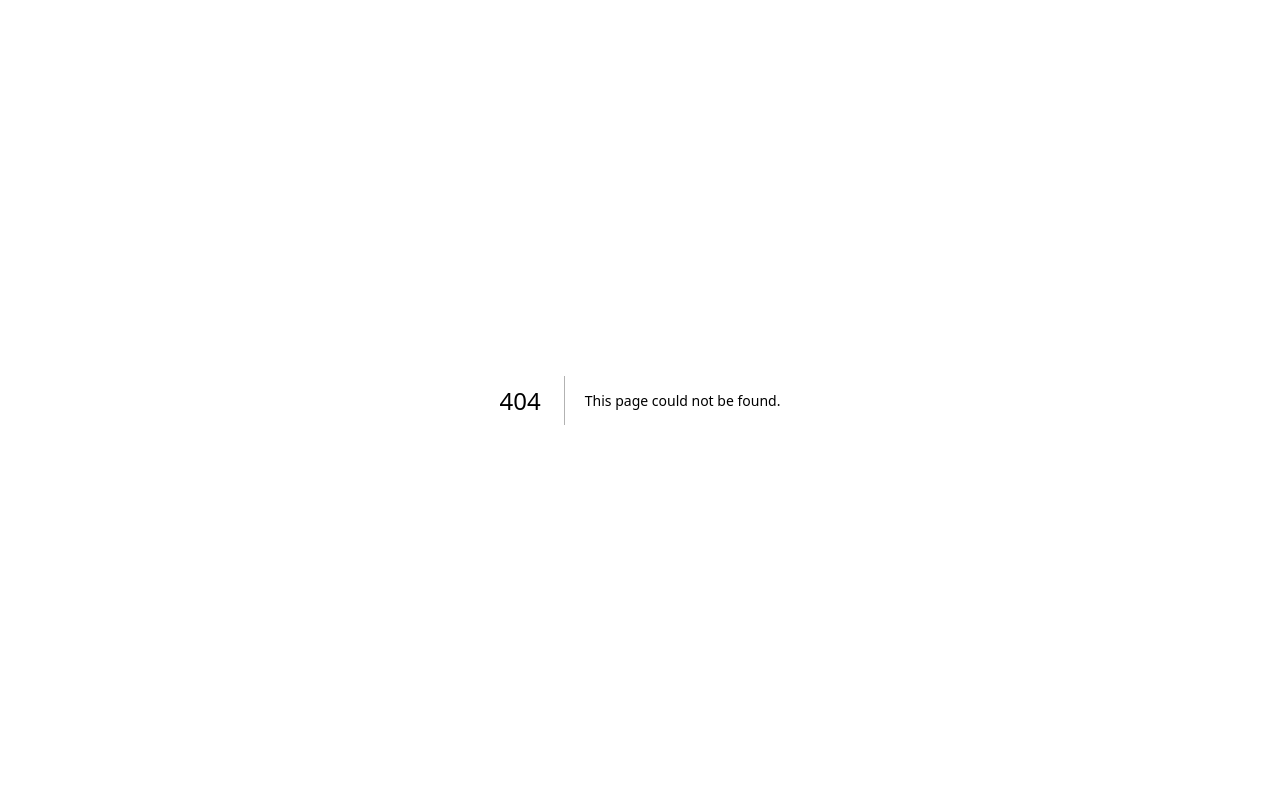
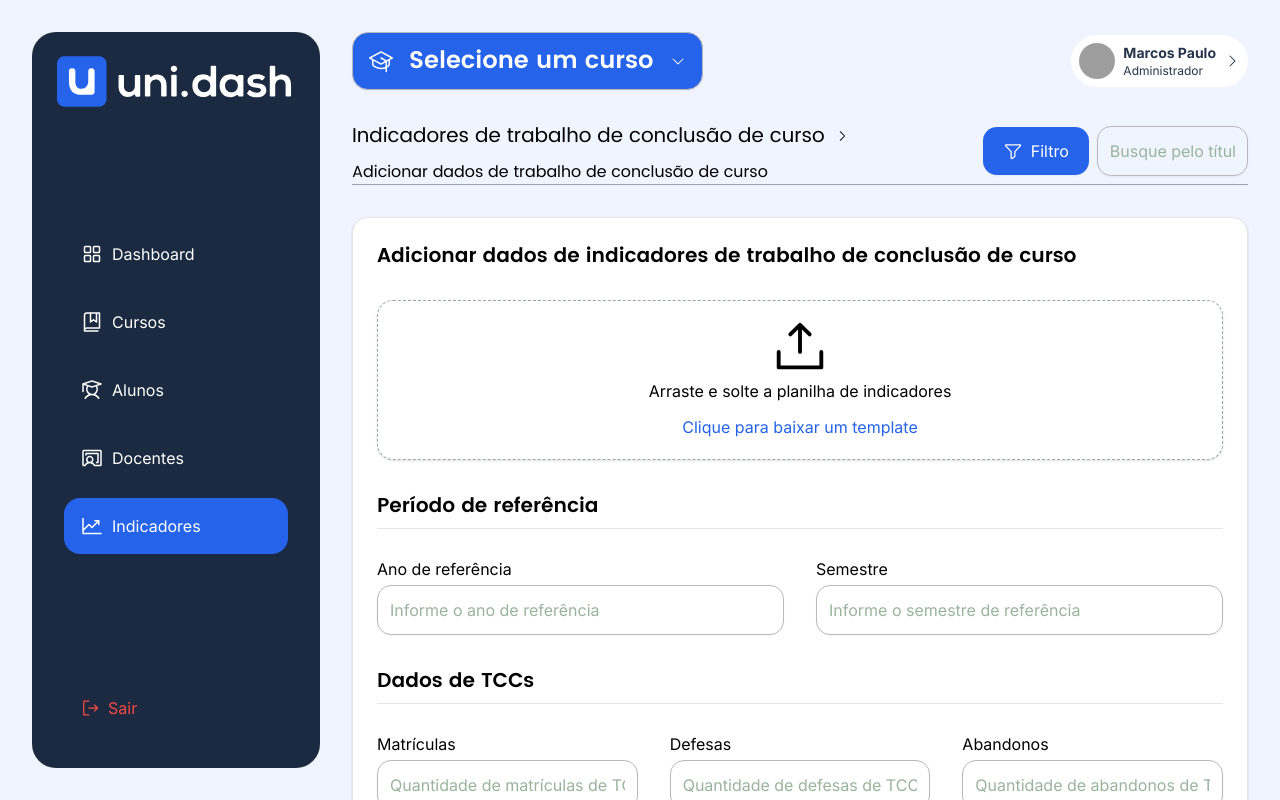
Before and after one commit to MarcosPaul0/unidash-app, a Next.js app: page /indicator/courseCompletionWorkIndicator/register in a window 1280 px wide. Before the commit this address had no page. Shown: the top 800 px of the page. Built offline with nearby package versions, Linux system fonts and the light colour scheme; grey boxes are pictures that could not be loaded.

Commit message:
feat: adiciona formulário de tcc

```diff
--- /dev/null
+++ b/src/app/(private)/indicator/courseCompletionWorkIndicator/_components/CourseCompletionWorkIndicatorForm/courseCompletionWorkIndicatorForm.interface.ts
@@ -0,0 +1,3 @@
+export interface CourseCompletionWorkIndicatorFormProps {
+  title: string;
+}
--- /dev/null
+++ b/src/app/(private)/indicator/courseCompletionWorkIndicator/_components/CourseCompletionWorkIndicatorForm/index.tsx
@@ -0,0 +1,83 @@
+import {
+  Card,
+  CardContent,
+  CardHeader,
+  CardSubtitle,
+  CardTitle,
+} from "@unidash/components/Card";
+import { useFormContext } from "react-hook-form";
+import { FormInput } from "@unidash/components/FormInput";
+import { Button } from "@unidash/components/Button";
+import { PaperPlaneTiltIcon } from "@phosphor-icons/react/dist/ssr";
+import { CourseCompletionWorkIndicatorFormProps } from "./courseCompletionWorkIndicatorForm.interface";
+import { FormFile } from "@unidash/components/FormFile";
+
+export function CourseCompletionWorkIndicatorForm({
+  title,
+}: CourseCompletionWorkIndicatorFormProps) {
+  const { control } = useFormContext();
+
+  return (
+    <Card>
+      <CardHeader>
+        <CardTitle>{title}</CardTitle>
+      </CardHeader>
+
+      <CardContent className="flex flex-col gap-8">
+        <FormFile
+          label="Arraste e solte a planilha de indicadores"
+          control={control}
+          name="spreadsheet"
+        />
+
+        <CardSubtitle>Período de referência</CardSubtitle>
+
+        <div className="flex gap-8 w-full">
+          <FormInput
+            control={control}
+            name="year"
+            placeholder="Informe o ano de referência"
+            label="Ano de referência"
+          />
+          <FormInput
+            control={control}
+            name="semester"
+            placeholder="Informe o semestre de referência"
+            label="Semestre"
+          />
+        </div>
+
+        <CardSubtitle>Dados de TCCs</CardSubtitle>
+
+        <div className="flex gap-8 w-full">
+          <FormInput
+            control={control}
+            type="number"
+            name="enrollmentNumber"
+            placeholder="Quantidade de matrículas de TCCs"
+            label="Matrículas"
+          />
+          <FormInput
+            control={control}
+            type="number"
+            name="defensesNumber"
+            placeholder="Quantidade de defesas de TCCs"
+            label="Defesas"
+          />
+          <FormInput
+            control={control}
+            name="abandonmentsNumber"
+            type="number"
+            placeholder="Quantidade de abandonos de TCCs"
+            label="Abandonos"
+          />
+        </div>
+
+        <Button className="max-w-56" size="lg">
+          <PaperPlaneTiltIcon />
+          Enviar
+        </Button>
+      </CardContent>
+    </Card>
+  );
+}
--- /dev/null
+++ b/src/app/(private)/indicator/courseCompletionWorkIndicator/register/page.tsx
@@ -0,0 +1,48 @@
+"use client";
+
+import { FormProvider, useForm } from "react-hook-form";
+import { Toolbar } from "../../../_components/Toolbar";
+import {
+  Breadcrumb,
+  BreadcrumbItem,
+  BreadcrumbLink,
+  BreadcrumbList,
+  BreadcrumbPage,
+  BreadcrumbSeparator,
+} from "@unidash/components/Breadcrumb";
+import { APP_ROUTES } from "@unidash/routes/app.routes";
+import { CourseCompletionWorkIndicatorForm } from "../_components/CourseCompletionWorkIndicatorForm";
+
+export default function RegisterCourseCompletionWorkIndicatorPage() {
+  const formMethods = useForm();
+
+  return (
+    <>
+      <Toolbar>
+        <Breadcrumb>
+          <BreadcrumbList>
+            <BreadcrumbItem>
+              <BreadcrumbLink
+                href={APP_ROUTES.private.courseCompletionWorkIndicator}
+              >
+                Indicadores de trabalho de conclusão de curso
+              </BreadcrumbLink>
+            </BreadcrumbItem>
+
+            <BreadcrumbSeparator />
+
+            <BreadcrumbItem>
+              <BreadcrumbPage>
+                Adicionar dados de trabalho de conclusão de curso
+              </BreadcrumbPage>
+            </BreadcrumbItem>
+          </BreadcrumbList>
+        </Breadcrumb>
+      </Toolbar>
+
+      <FormProvider {...formMethods}>
+        <CourseCompletionWorkIndicatorForm title="Adicionar dados de indicadores de trabalho de conclusão de curso" />
+      </FormProvider>
+    </>
+  );
+}
```
